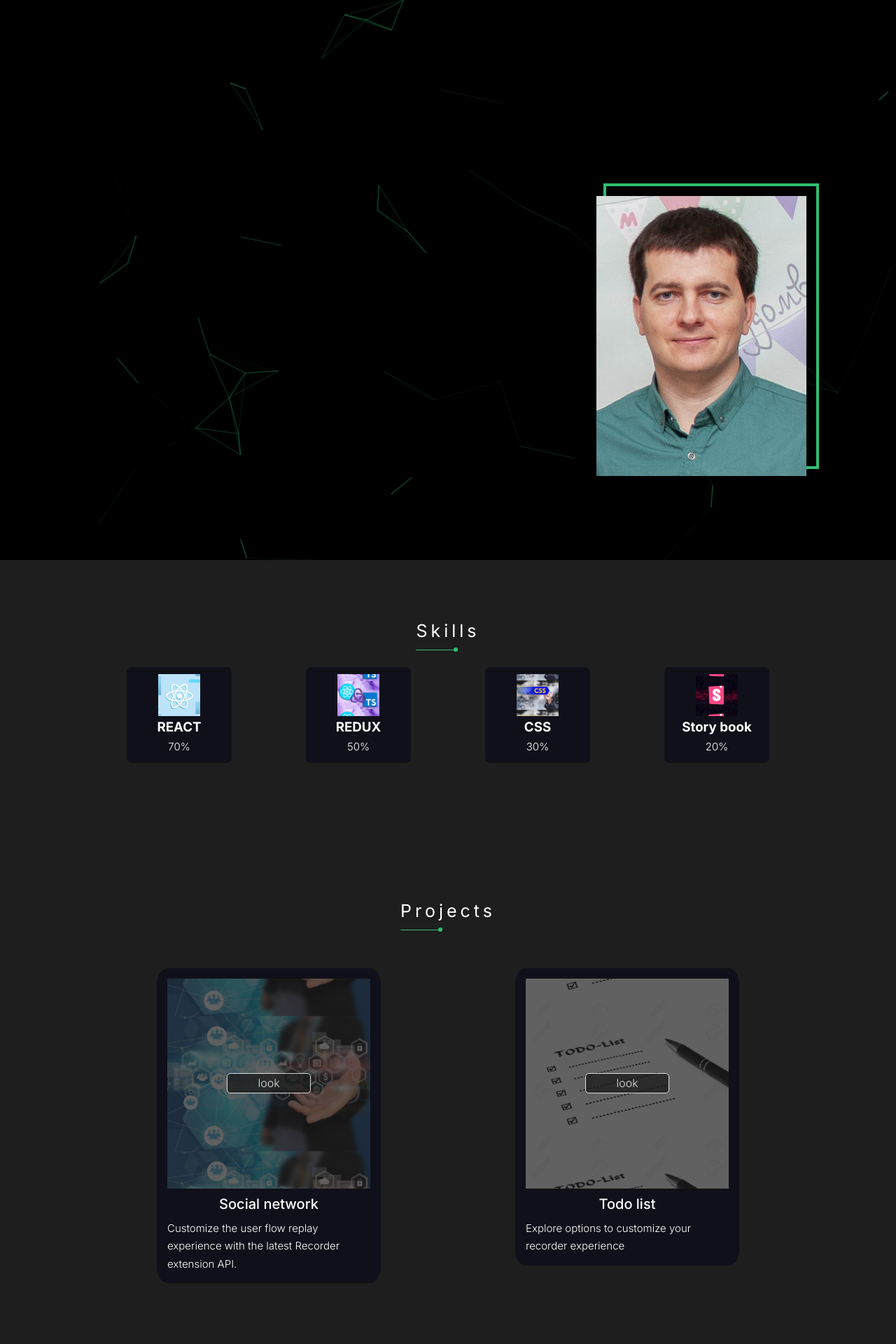
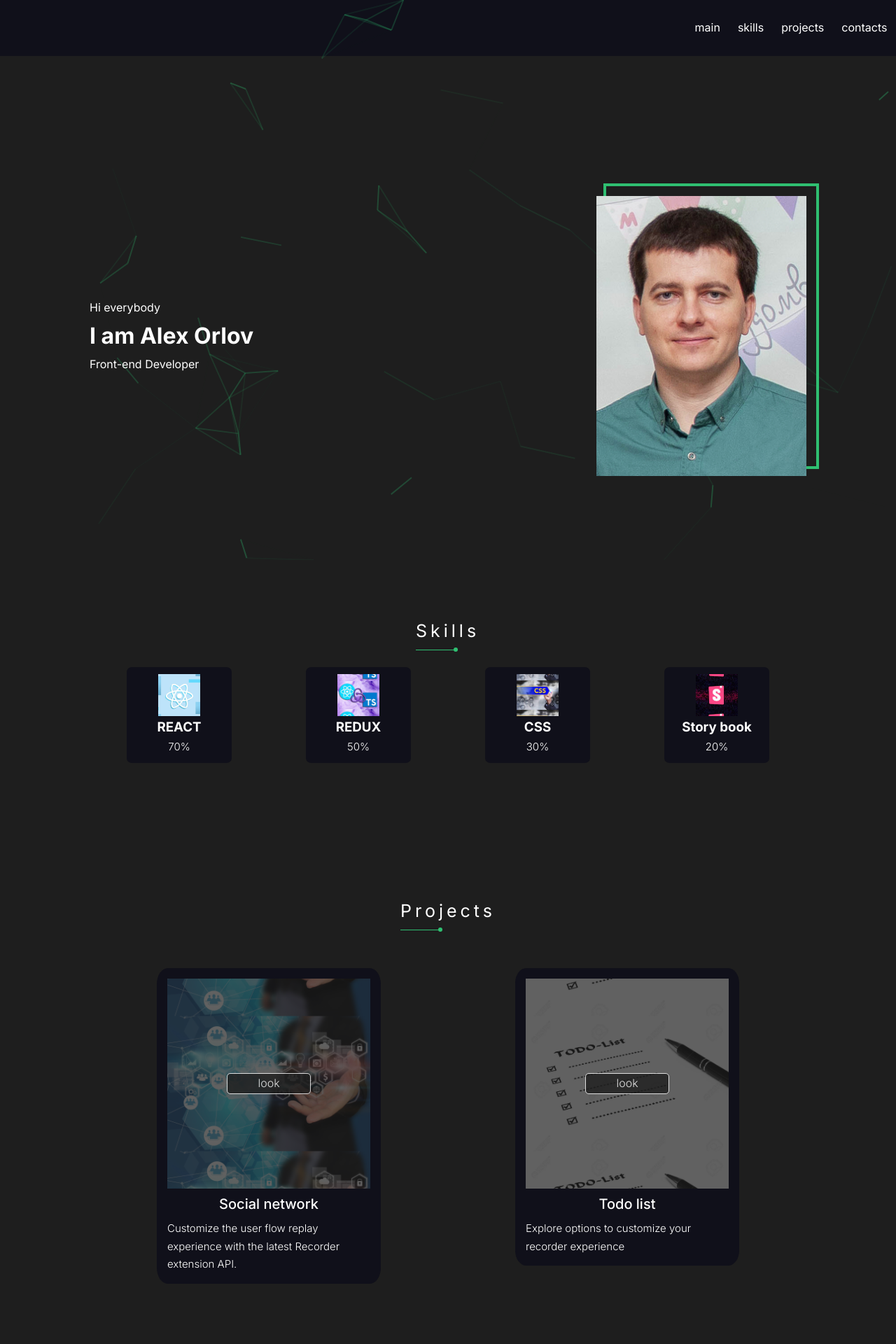
Before and after one commit to Alex62510/MyPortfolio, a React (Create React App) app: page / in a window 1280 px wide. Shown: the top 1920 px of the page at 70% size. Built offline with nearby package versions, Linux system fonts and the light colour scheme.

Commit message:
commit 046

```diff
--- a/package.json
+++ b/package.json
@@ -4,6 +4,7 @@
   "private": true,
   "homepage": "https://Alex62510.github.io/MyPortfolio",
   "dependencies": {
+    "@emotion/react": "^11.11.1",
     "@testing-library/jest-dom": "^5.14.1",
     "@testing-library/react": "^13.0.0",
     "@testing-library/user-event": "^13.2.1",
@@ -14,6 +15,7 @@
     "gh-pages": "^5.0.0",
     "node-sass": "^9.0.0",
     "react": "^18.2.0",
+    "react-awesome-reveal": "^4.2.5",
     "react-dom": "^18.2.0",
     "react-scripts": "5.0.1",
     "react-tsparticles": "^2.10.1",
--- a/src/App.tsx
+++ b/src/App.tsx
@@ -7,10 +7,13 @@ import RemoteWork from "./remoteWork/RemoteWork";
 import Contact from "./Contacts/Contact";
 import Projects from "./Projects/Projects";
 import Footer from "./Footer/Footer";
+import Particle from "./common/components/particle/Particle";
 
 function App() {
     return (
         <div className="App">
+
+            <Particle />
             <Header/>
             <Main/>
             <Skills/>
--- a/src/Contacts/Contact.tsx
+++ b/src/Contacts/Contact.tsx
@@ -2,18 +2,29 @@ import React from 'react';
 import style from './Contact.module.scss';
 import Title from "../common/components/title/Title";
 import {Button} from "../common/components/button/Button";
+import {Fade, Flip, Rotate, Slide, Zoom} from "react-awesome-reveal";
 
 const Contact = () => {
     return (
         <div className={style.contacts}>
             <div className={style.contactsContainer}>
                 <Title title="Contact Me"/>
+                <Zoom>
                 <form className={style.contactForm}>
-                    <input className={style.input} placeholder={"Type your name*"}/>
+                    <Rotate direction={"top-left"}>
+                        <input className={style.input} placeholder={"Type your name*"}/>
+                    </Rotate>
+                    <Rotate direction={"bottom-right"}>
                     <input className={style.input} placeholder={"Type your email*"}/>
+                    </Rotate>
+                    <Rotate direction={"bottom-left"}>
                     <textarea className={style.textarea} placeholder={"Type your massage*"}></textarea>
-                    <Button buttonName={"Send message"} typeButton={"submit"}/>
+                    </Rotate >
+                    <Slide direction={"up"}>
+                        <Button buttonName={"Send message"} typeButton={"submit"}/>
+                    </Slide>
                 </form>
+            </Zoom>
             </div>
         </div>
     );
--- a/src/Main/Main.tsx
+++ b/src/Main/Main.tsx
@@ -1,24 +1,37 @@
 import React from 'react';
-import Particle from '../common/components/particle/Particle';
 import style from './Main.module.scss'
+import {Fade, Rotate} from "react-awesome-reveal";
+
 
 const Main = () => {
 
     return (
         <div className={style.mainBlock}>
-            <Particle />
+
             <div className={style.mainContainer}>
                 <div className={style.text}>
+                    <Rotate direction={"bottom-left"} cascade>
                         <span>Hi everybody</span>
-                    <h1 >
+                    </Rotate>
+                    <Rotate direction={"bottom-right"} cascade>
+                        <h1>
                             <span>I am </span><span className={style.name}>Alex Orlov</span>
                         </h1>
+                    </Rotate>
+                    <Rotate direction={"bottom-left"} cascade>
                         <p> Front-end Developer</p>
+                    </Rotate>
+
                 </div>
+                <Fade direction={"right"}>
                     <div className={style.image}>
-                    <div className={style.photo} ></div>
+                        <div className={style.photo}></div>
                     </div>
+                </Fade>
+
             </div>
+
+
         </div>
     );
 };
--- a/src/Projects/Project/Project.tsx
+++ b/src/Projects/Project/Project.tsx
@@ -1,5 +1,6 @@
 import React from 'react';
 import style from './Project.module.scss';
+import {Flip} from "react-awesome-reveal";
 
 type JobPropsType = {
     title: string
@@ -16,6 +17,7 @@ const Project = (props: JobPropsType) => {
                 </div>
                 <h6 className={style.projectTitle}>{props.title}</h6>
                 <span className={style.description}>{props.description}</span>
+
         </div>
     );
 };
--- a/src/Projects/Projects.tsx
+++ b/src/Projects/Projects.tsx
@@ -1,10 +1,10 @@
 import React from 'react';
 import style from './Projects.module.scss'
-import styleContainer from './../common/styles/Container.module.css'
 import Project from './Project/Project';
 import Title from '../common/components/title/Title';
 import todoImg from './../assets/image/Todo-list.png'
 import SocialNetImg from '../assets/image/Social-network.png'
+import {Bounce, Fade, Flip, Roll, Slide, Zoom} from "react-awesome-reveal";
 
 const Projects = () => {
     const todos = {
@@ -18,10 +18,14 @@ const Projects = () => {
             <div className={style.projectsContainer}>
                 <Title title="Projects"/>
                 <div className={style.projects}>
+                    <Zoom>`
                     <Project title={"Social network"} style={social}
                              description={"Customize the user flow replay experience with the latest Recorder extension API."}/>
+                    </Zoom>
+                        <Zoom >
                     <Project title={"Todo list"} style={todos}
                              description={"Explore options to customize your recorder experience"}/>
+                            </Zoom>
                 </div>
             </div>
         </div>
--- a/src/common/components/particle/Particle.tsx
+++ b/src/common/components/particle/Particle.tsx
@@ -17,6 +17,7 @@ const Particle = () => {
     }, []);
     return (
       <Particles
+          style={{position:"absolute",zIndex:"-1"}}
           id="tsparticles"
           init={particlesInit}
           loaded={particlesLoaded}
@@ -24,7 +25,7 @@ const Particle = () => {
               name: "Plasma",
               background: {
                   color: {
-                      value: "#000000",
+                      value: "##1e1e1e",
                   },
               },
               particles: {
--- a/src/common/components/title/Title.tsx
+++ b/src/common/components/title/Title.tsx
@@ -1,5 +1,6 @@
 import React from 'react';
 import style from './Title.module.scss'
+import {Fade, Flip, Rotate, Zoom} from "react-awesome-reveal";
 
 export type TitlePropsType={
     title:string
@@ -7,7 +8,10 @@ export type TitlePropsType={
 const Title = (props:TitlePropsType) => {
     return (
         <div className={style.title}>
-            <h2>{props.title} </h2>
+            <Zoom  >
+                <h2>{props.title} </h2>
+            </Zoom>
+
         </div>
     );
 };
--- a/src/skils/Skills.tsx
+++ b/src/skils/Skills.tsx
@@ -1,6 +1,6 @@
 import React from 'react';
 import style from './Skills.module.scss';
-import styleContainer from './../common/styles/Container.module.css'
+import {Bounce, Fade, Flip, Rotate, Zoom} from "react-awesome-reveal";
 import Skill from "./skill/Skill";
 import Title from "../common/components/title/Title";
 import reactImg from "../assets/image/react.png";
@@ -9,16 +9,16 @@ import cssImg from "../assets/image/css.png";
 import storyBookImg from "../assets/image/storybook.png";
 
 const Skills = () => {
-    const reactImage={
+    const reactImage = {
         backgroundImage: `url(${reactImg})`
     };
-    const reduxImage={
+    const reduxImage = {
         backgroundImage: `url(${reduxImg})`
     };
-    const cssImage={
+    const cssImage = {
         backgroundImage: `url(${cssImg})`
     };
-    const storyBookImage={
+    const storyBookImage = {
         backgroundImage: `url(${storyBookImg})`
     };
 
@@ -27,10 +27,16 @@ const Skills = () => {
             <div className={style.skillsContainer}>
                 <Title title="Skills"/>
                 <div className={style.skills}>
-                    <Skill style={reactImage} title={"REACT"} descriiption={"70%"}/>
-                    <Skill style={reduxImage} title={"REDUX"} descriiption={"50%"}/>
-                    <Skill style={cssImage} title={"CSS"} descriiption={"30%"}/>
-                    <Skill style={storyBookImage} title={"Story book"} descriiption={"20%"}/>
+                    <Fade direction={"left"}>
+                        <Skill style={reactImage} title={"REACT"} descriiption={"70%"}/>
+                    </Fade>
+                    <Fade direction={"up"}>
+                        <Skill style={reduxImage} title={"REDUX"} descriiption={"50%"}/>
+                        <Skill style={cssImage} title={"CSS"} descriiption={"30%"}/>
+                    </Fade>
+                    <Fade direction={"right"}>
+                        <Skill style={storyBookImage} title={"Story book"} descriiption={"20%"}/>
+                    </Fade>
                 </div>
             </div>
         </div>
```
Also changed, not shown: src/common/components/revalZoom/RevalZoom.tsx (added, +30 -0 lines), 1 other file (tests, documents, lock files or other folders). Lines whose indentation alone changed are shown as unchanged.
